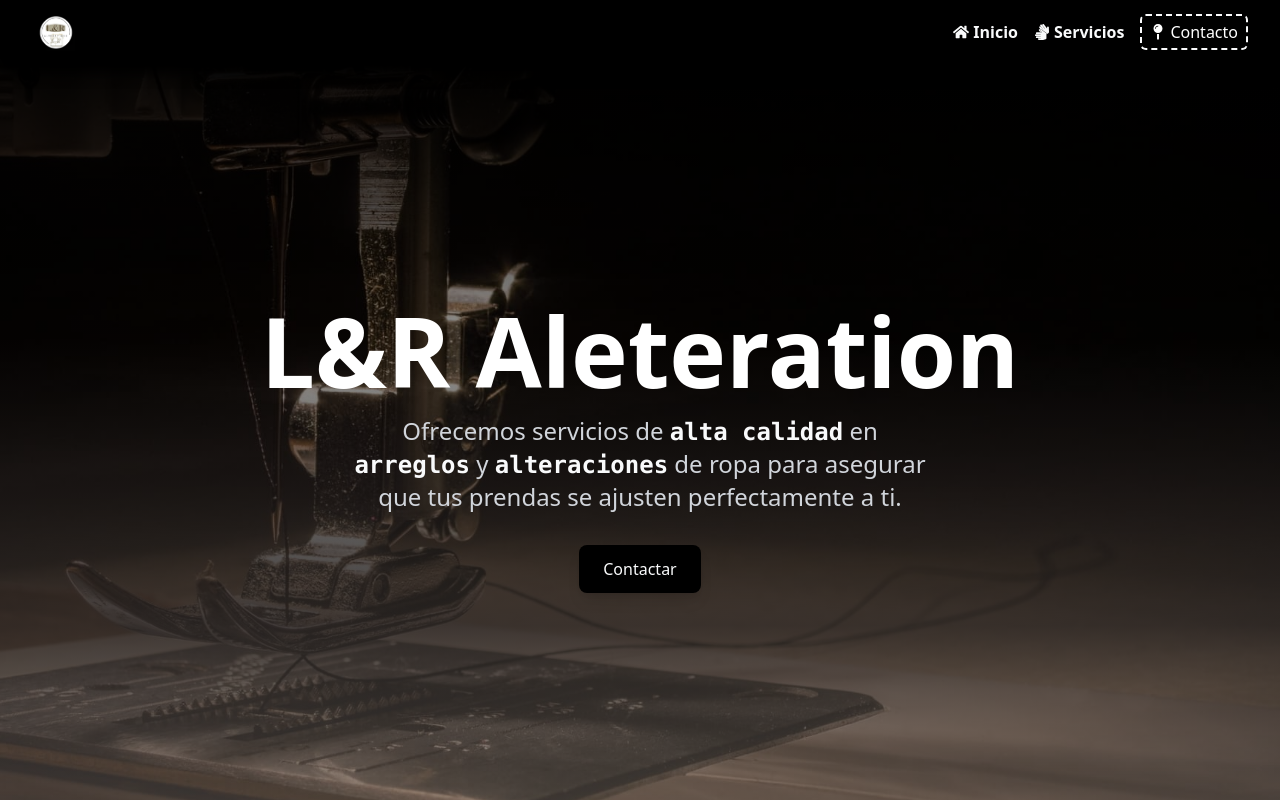
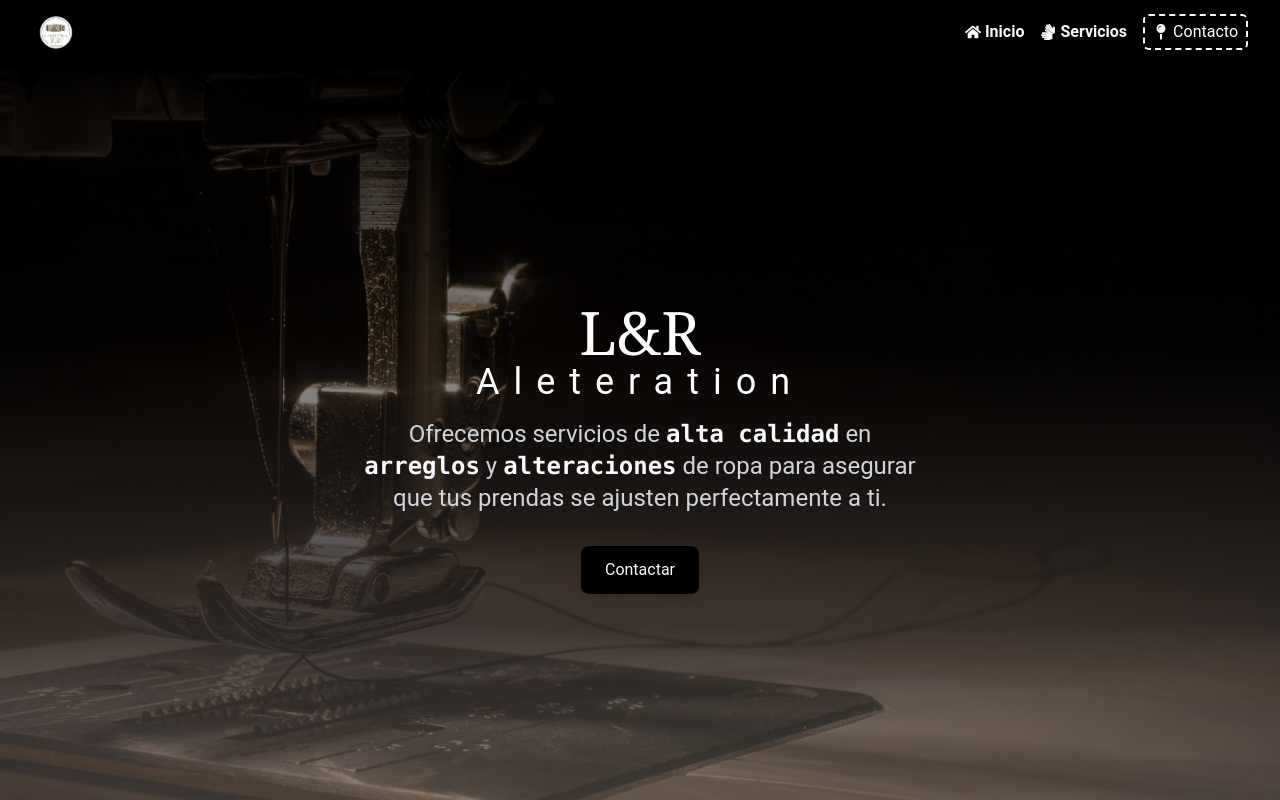
Before and after one commit to guillezdev/Costura-Alteraciones, a Next.js app: page / in a window 1280 px wide. Shown: the top 800 px of the page. Built offline with nearby package versions, Linux system fonts and the light colour scheme.

Commit message:
change font family

```diff
--- a/app/globals.css
+++ b/app/globals.css
@@ -1,9 +1,14 @@
 @tailwind base;
 @tailwind components;
 @tailwind utilities;
+@import url('https://fonts.googleapis.com/css2?family=Roboto:wght@300&family=Simonetta&display=swap');
+body{
+  font-family: 'Roboto', sans-serif;
 
-
-
+}
+.space{
+  letter-spacing: 4px;
+}
 .bg-gradientedown {
     position: relative;
     background: url(../public/bgimage.jpg);
--- a/components/Header.jsx
+++ b/components/Header.jsx
@@ -1,14 +1,22 @@
-
 export function Header() {
   return (
     <>
       <header className="h-screen flex justify-center items-center text-white  bg-gradientedown">
         <div className="container text-center mx-auto py-12 px-4 sm:px-6 lg:px-8">
           <div className="flex flex-col justify-center items-center">
-            <h1 className="text-6xl lg:text-8xl font-bold mb-4">L&R Aleteration</h1>
-            <p className="text-xl lg:text-2xl mb-8 text-gray-300 max-w-xl" >
-              Ofrecemos servicios de <samp className="text-gray-50 font-semibold">alta calidad</samp> en <samp className="text-gray-50 font-semibold">arreglos</samp> y <samp className="text-gray-50 font-semibold">alteraciones</samp> de
-              ropa para asegurar que tus prendas se ajusten perfectamente a ti.
+            <div className="flex flex-col justify-center items-center">
+              <h1 className="text center text-6xl font-normal font-serif">L&R</h1>
+              <h2 className="text-4xl text-center mb-4 tracking-[14px]">
+                Aleteration
+              </h2>
+            </div>
+            <p className="text-xl lg:text-2xl mb-8 text-gray-300 max-w-xl">
+              Ofrecemos servicios de{" "}
+              <samp className="text-gray-50 font-semibold">alta calidad</samp>{" "}
+              en <samp className="text-gray-50 font-semibold">arreglos</samp> y{" "}
+              <samp className="text-gray-50 font-semibold">alteraciones</samp>{" "}
+              de ropa para asegurar que tus prendas se ajusten perfectamente a
+              ti.
             </p>
             <a
               href="#"
```
